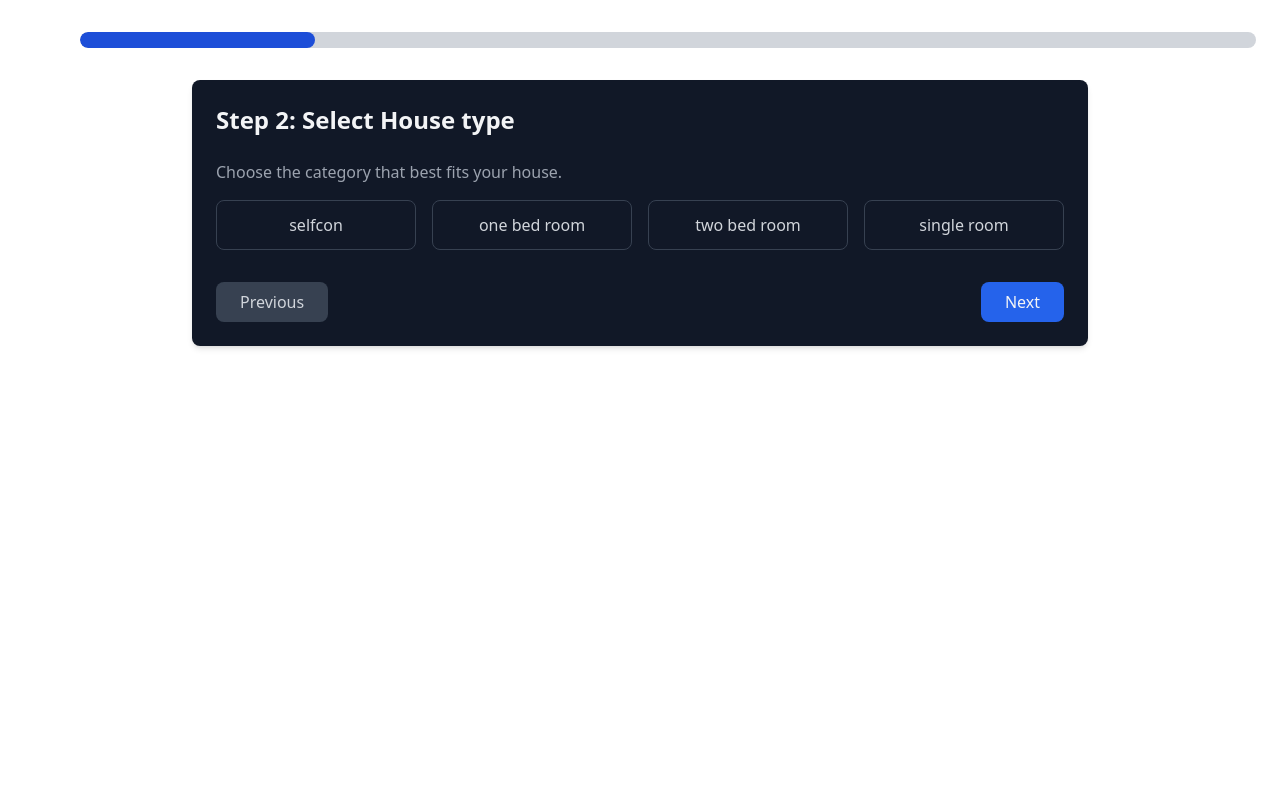
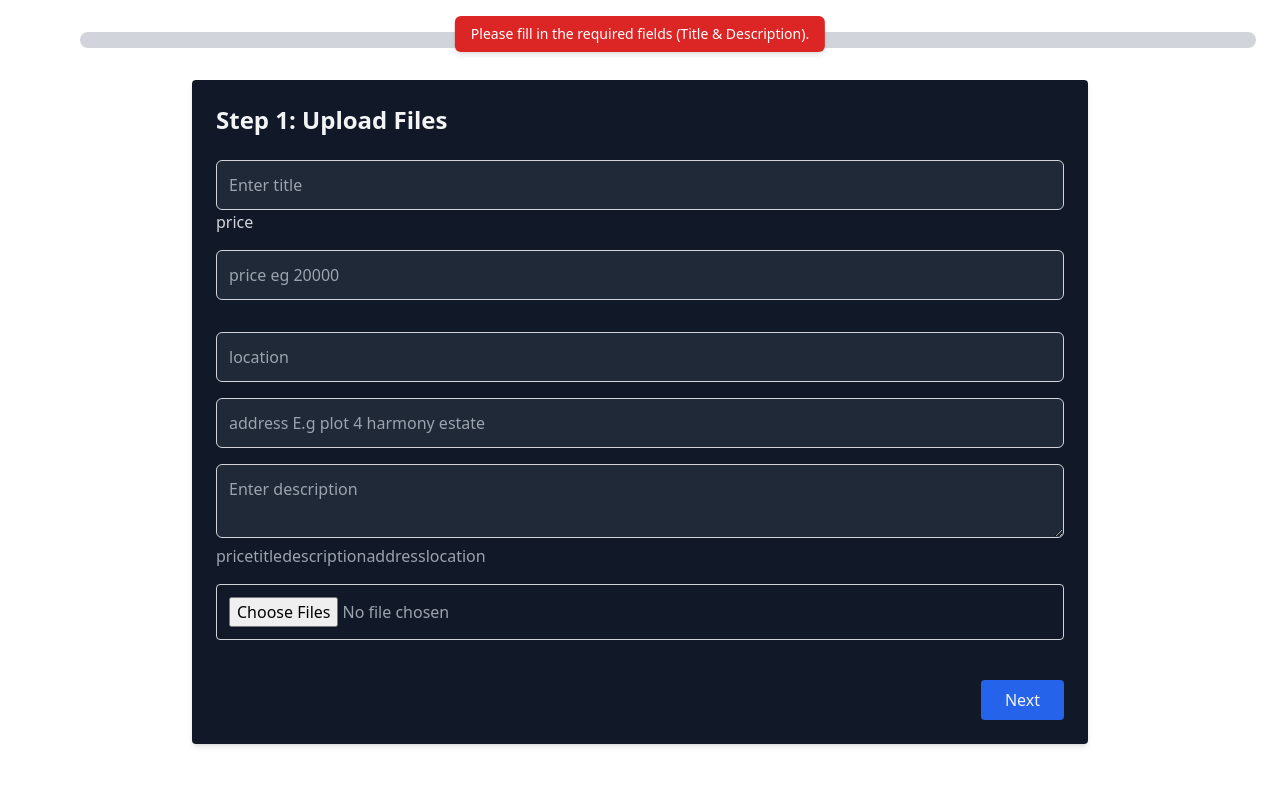
Before and after one commit to kenmentor/agent-with-me-frountend, a Next.js app: page /upload in a window 1280 px wide. Both pictures are taken after a click on the button "Next". Shown: the top 786 px of the page. Built offline with nearby package versions, Linux system fonts and the light colour scheme.

Commit message:
testing ad debuging

```diff
--- a/src/components/Upload1.tsx
+++ b/src/components/Upload1.tsx
@@ -1,5 +1,3 @@
-"use client";
-
 import React, { useState } from "react";
 import StepOne from "./uploadScreen/upload1";
 import StepTwo from "./uploadScreen/upload2";
@@ -7,7 +5,7 @@ import StepThree from "./uploadScreen/upload3";
 import StepFour from "./uploadScreen/preview";
 import Upload3One from "./uploadScreen/upload3.1";
 import Upload3Two from "./uploadScreen/upload3.2";
-import { ErroMessage, SuccessMessage } from "./message";
+import { ErroMessage, SuccessMessage, Validation } from "./message";
 import { MdArrowBackIos } from "react-icons/md";
 import Link from "next/link";
 import UploadingUi from "./UploadingUi";
@@ -48,21 +46,41 @@ const UploadWizard = () => {
   });
   const [message, setMessage] = useState("");
 
+  const goToNextStep = () => {
+    // Add validation for step 1
+    if (step === 1 && (!formData.title || !formData.description)) {
+      setMessage("Please fill in the required fields (Title & Description).");
+      return;
+    }
 
-  const goToNextStep = () => setStep((prev) => prev + 1);
+    // Add validation for step 2 (example for image files)
+    if (step === 2 && formData.images.length === 0) {
+      setMessage("Please upload at least one image.");
+      return;
+    }
+
+    // Add additional validation checks for each step as necessary
+    setStep((prev) => prev + 1);
+  };
+
   const goToPreviousStep = () => setStep((prev) => prev - 1);
 
   const handleSubmit = async () => {
     setLoading(true);
     setMessage("");
 
+    // Validation before submit
+    if (!formData.thumbnail || !formData.title || !formData.description) {
+      setMessage("Please fill in all required fields before submitting.");
+      setLoading(false);
+      return;
+    }
+
     try {
       const data = new FormData();
-
       if (formData.thumbnail) {
         data.append("thumbnail", formData.thumbnail);
       }
-
       data.append("title", formData.title);
       data.append("description", formData.description);
       data.append("category", formData.category);
@@ -93,22 +111,17 @@ const UploadWizard = () => {
 
       setMessage("success");
       // Optionally reset formData or redirect here
-    } catch  {
-
+    } catch {
       setMessage("error");
     } finally {
       setLoading(false);
     }
   };
 
-
-
-  console.log((100 / 6) * step);
-
   return (
     <div className="max-w-full mx-auto h-full p-6">
       {/* Header with Back Arrow and Progress Tracker */}
-      <div className="flex  sm:flex-row justify-between items-center sm:gap-6 text-white mb-6">
+      <div className="flex sm:flex-row justify-between items-center sm:gap-6 text-white mb-6">
         <Link href={"/homepage"}>
           <MdArrowBackIos className="h-8 w-8 text-white" />
         </Link>
@@ -124,15 +137,22 @@ const UploadWizard = () => {
         </div>
       </div>
 
-      {loading && <UploadingUi/>}
+      {loading && <UploadingUi />}
 
       {/* Message */}
       {message === "error" && <ErroMessage setMessage={setMessage} />}
       {message === "success" && <SuccessMessage />}
+      {message && message !== "success" && message !== "error" && (
+        <Validation message={message}/>
+      )}
 
       {/* Step Components */}
       {step === 1 && (
-        <StepOne formData={formData} setFormData={setFormData} goToNextStep={goToNextStep} />
+        <StepOne
+          formData={formData}
+          setFormData={setFormData}
+          goToNextStep={goToNextStep}
+        />
       )}
       {step === 2 && (
         <StepTwo
--- a/src/components/message.tsx
+++ b/src/components/message.tsx
@@ -62,3 +62,12 @@ export const SuccessMessage = () => {
 };
 
 // ⚠️ Validation Warning
+interface ValidatorProps {
+  message: string;
+}
+
+export const Validation: React.FC<ValidatorProps> = ({ message }) => (
+  <div className="fixed top-4 left-1/2 transform -translate-x-1/2 px-4 py-2 bg-red-600 text-white rounded-md shadow-md z-50">
+    <p className="text-sm font-medium">{message}</p>
+  </div>
+);
```
